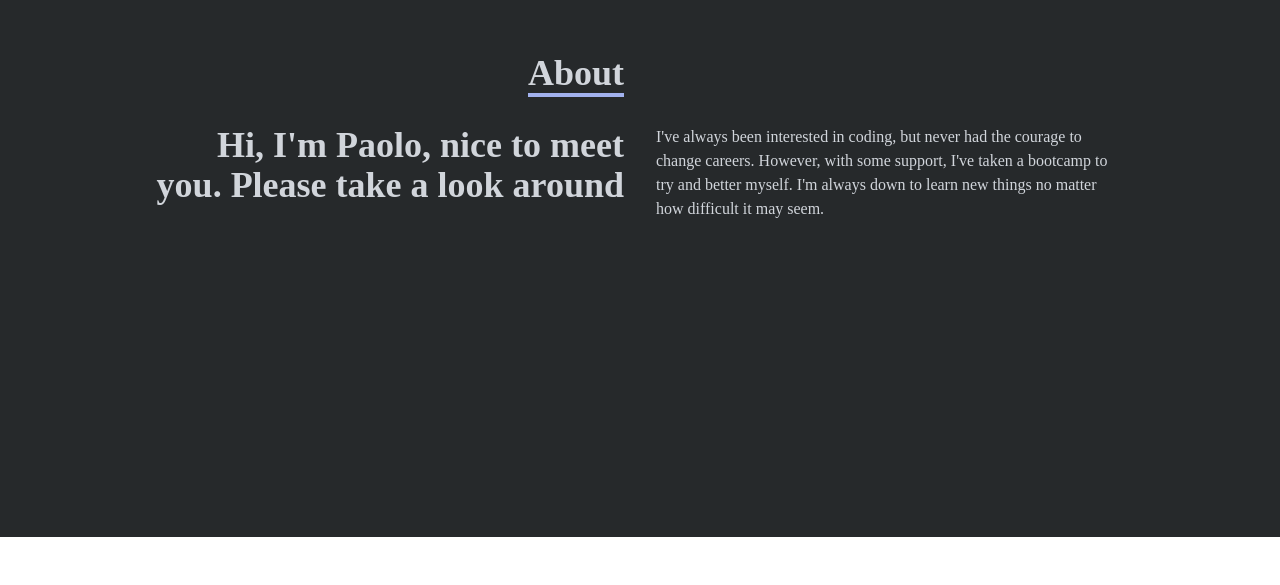
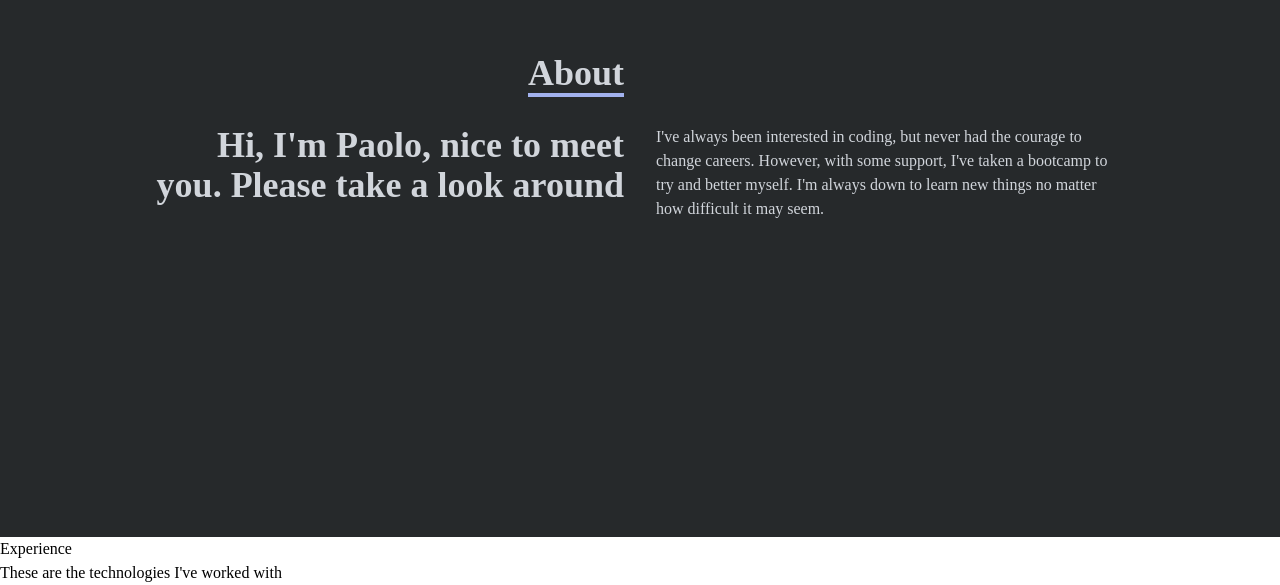
Before and after one commit to palhambra/react-portfolio, a React (Create React App) app in the folder portfolio-react-app/: page / in a window 1280 px wide. Shown: the part 1063-1648 px from the top of the page. Before the commit the page ends 1600 px from the top, so only its background shows below. Built offline with nearby package versions, Linux system fonts and the light colour scheme.

Commit message:
updated skills.js

```diff
--- a/portfolio-react-app/src/App.js
+++ b/portfolio-react-app/src/App.js
@@ -1,6 +1,7 @@
 import Navbar from "./components/Navbar";
 import Home from "./components/Home"
 import About from './components/About'
+import Skills from './components/Skills'
 
 function App() {
   return (
@@ -8,6 +9,7 @@ function App() {
       <Navbar />
       <Home />
       <About />
+      <Skills />
     </div>
   );
 }
--- a/portfolio-react-app/src/components/Skills.js
+++ b/portfolio-react-app/src/components/Skills.js
@@ -0,0 +1,24 @@
+import React from 'react'
+
+import HTML from '../assets/html.png'
+import CSS from '../assets/css.png'
+import JavaScript from '../assets/javascript.png'
+import ReactImg from '../assets/react.png'
+import Tailwind from '../assets/tailwind.png'
+import GitHub from '../assets/github.png'
+import Mongo from '../assets/mongo.png'
+
+const Skills = () => {
+  return (
+    <div name='skills'>
+      {/* Container */}
+      <div>
+        <p>Experience</p>
+        <p>These are the technologies I've worked with</p>
+      </div>
+    </div>
+
+  )
+}
+
+export default Skills
```
